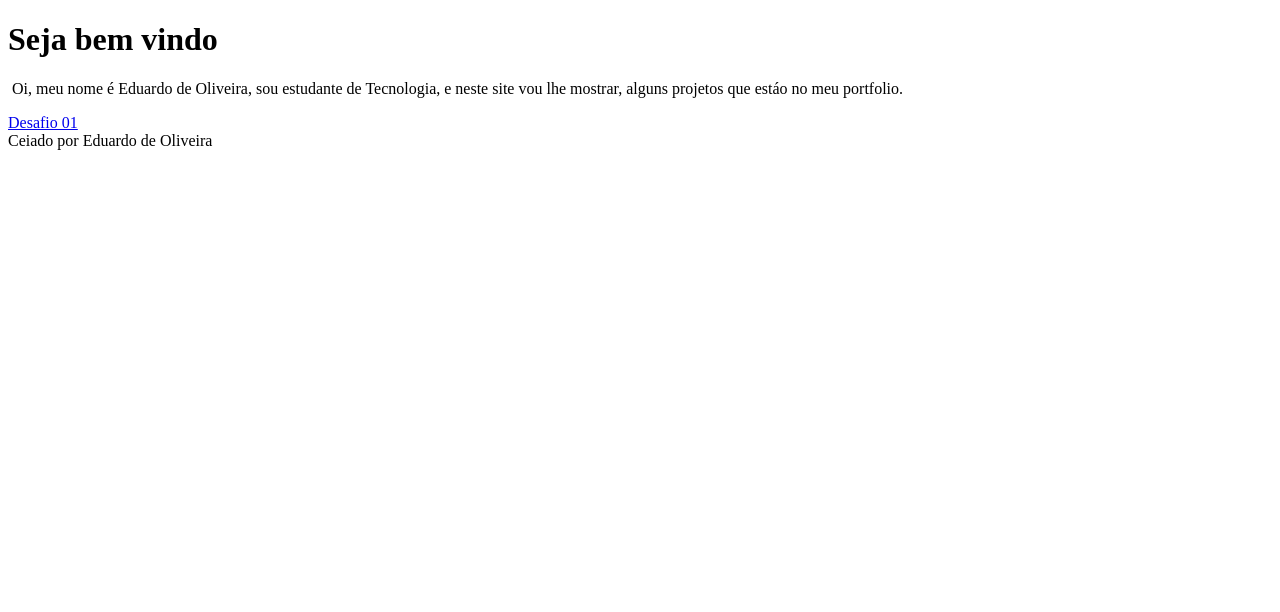
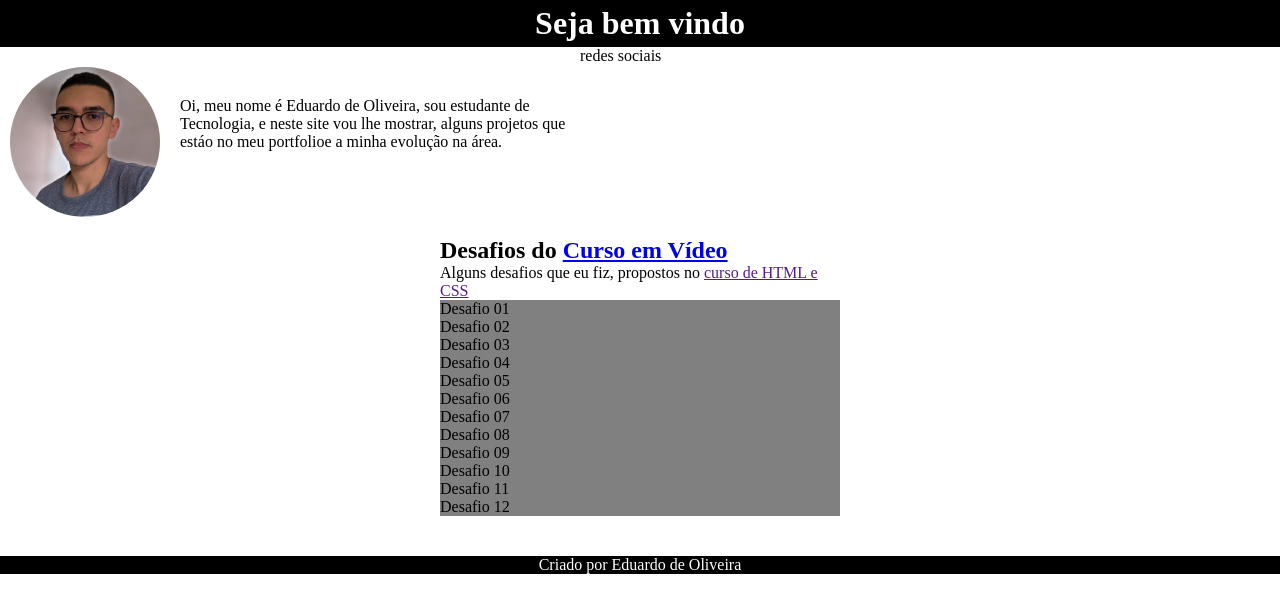
Before and after one commit to EduardoDuduu/all_practices, a plain HTML site: page index.html in a window 1280 px wide. Drawn offline with Linux system fonts and the light colour scheme.

Commit message:
criando a interação entre os desafios

```diff
--- a/index.html
+++ b/index.html
@@ -5,22 +5,47 @@
     <meta http-equiv="X-UA-Compatible" content="IE=edge">
     <meta name="viewport" content="width=device-width, initial-scale=1.0">
     <title>Home</title>
+    <link rel="stylesheet" href="style/style.css">
 </head>
 <body>
+    <h1>Seja bem vindo</h1>
     <header>
-        <h1>
-            Seja bem vindo
-        </h1>
+
+        <img src="imagens/foto-perfil-eduardo.jpg" alt="foto de perfil">
+
         <p>
-            <img src="" alt="">
-            Oi, meu nome é Eduardo de Oliveira, sou estudante de Tecnologia, e neste site vou lhe mostrar, alguns projetos que estáo no meu portfolio.
+            Oi, meu nome é Eduardo de Oliveira, sou estudante de Tecnologia, e neste site vou lhe mostrar, alguns projetos que estáo no meu portfolioe a minha evolução na área.
         </p>
+        <div>
+            redes sociais
+        </div>
     </header>
     <main>
-        <a href="desafios/desafio1/index.html">Desafio 01</a>
+        <h2>
+            Desafios do <a href="https://www.youtube.com/@CursoemVideo" target="_blank">Curso em Vídeo</a>
+        </h2>
+        <p>
+            Alguns desafios que eu fiz, propostos no <a href="">curso de HTML e CSS</a>
+        </p>
+        <section>
+            <p class="navegacao">
+                <a href="desafios/desafio1/index.html">Desafio 01</a>
+                <a href="desafios/desafio2/index.html">Desafio 02</a>
+                <a href="desafios/desafio3/index.html">Desafio 03</a>
+                <a href="desafios/desafio4/index.html">Desafio 04</a>
+                <a href="desafios/desafio5/index.html">Desafio 05</a>
+                <a href="desafios/desafio6/index.html">Desafio 06</a>
+                <a href="desafios/desafio7/index.html">Desafio 07</a>
+                <a href="desafios/desafio8/index.html">Desafio 08</a>
+                <a href="desafios/desafio9/index.html">Desafio 09</a>
+                <a href="desafios/desafio10/index.html">Desafio 10</a>
+                <a href="desafios/desafio11/index.html">Desafio 11</a>
+                <a href="desafios/desafio12/index.html">Desafio 12</a>
+            </p>
+        </section>
     </main>
     <footer>
-        Ceiado por Eduardo de Oliveira
+        Criado por <a href="https://github.com/EduardoDuduu" target="_blank">Eduardo de Oliveira</a>
     </footer>
 
 </body>
--- /dev/null
+++ b/style/style.css
@@ -0,0 +1,75 @@
+@charset "UTF8";
+
+* {
+    margin: 0px;
+    padding: 0px;
+}
+
+body {
+    display: flex;
+    flex-direction: column;
+}
+
+h1 {
+    background-color: black;
+    color: white;
+    text-align: center;
+    padding: 5px;
+
+}
+
+header {
+    display: flex;
+    flex-wrap: wrap;
+}
+
+header > img {
+    margin: 20px 20px 20px 10px;
+    max-width: 150px;
+    border-radius: 50%;
+    display: inline-block;
+}
+
+header > p {
+    padding-top: 50px;
+    display: inline-block;
+    max-width: 400px;
+}
+
+header > div {
+
+}
+
+main {
+    margin: auto;
+    max-width: 400px;
+}
+
+main > section > p > a {
+    color: black;
+    display: block;
+    background-color: gray;
+    text-decoration: none;
+}
+
+main > section > p > a:hover {
+    text-decoration: underline;
+}
+
+footer {
+    margin-top: 40px;
+    width: 100vw;
+    align-self: baseline;
+    color: white;
+    background-color: black;
+    text-align: center;
+}
+
+footer > a {
+    color: white;
+    text-decoration: none;
+}
+
+footer > a:hover {
+    text-decoration: underline;
+}
```
Also changed, not shown: desafios/desafio1/index.html (+2 -0 lines), desafios/desafio10/index.html (+1 -0 lines), desafios/desafio11/index.html (+2 -1 lines), desafios/desafio12/index.html (+2 -1 lines), desafios/desafio2/index.html (+3 -1 lines), desafios/desafio3/index.html (+2 -0 lines), desafios/desafio4/index.html (+1 -0 lines), desafios/desafio5/index.html (+1 -1 lines), desafios/desafio6/index.html (+1 -0 lines), desafios/desafio7/index.html (+1 -0 lines), desafios/desafio8/index.html (+1 -0 lines), desafios/desafio9/index.html (+1 -0 lines), pgexercicios.html (added, +12 -0 lines), desafios/desafio12/styles/style.css (renamed from desafios/desafio12/estilos/style.css), 1 more files.
